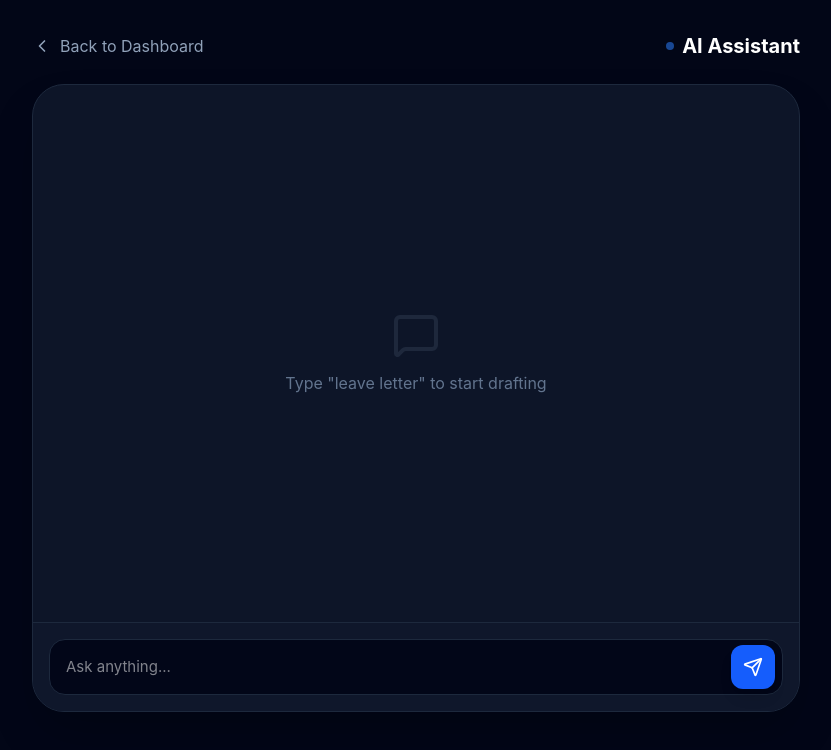
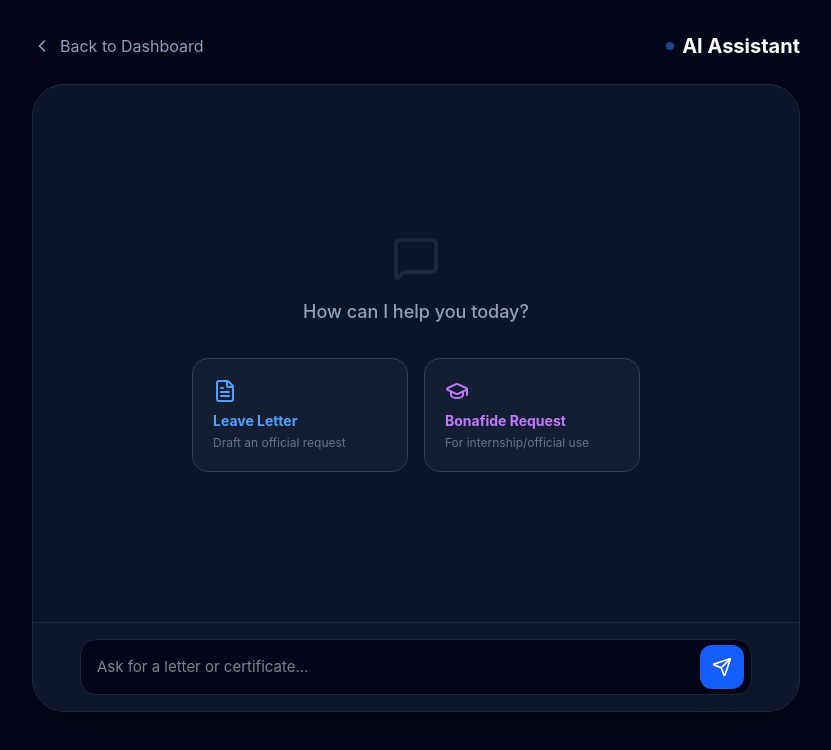
Before and after one commit to Arihant029/campus-sync-ai, a React (Vite) app in the folder campus-sync/client/: page / in a window 1280 px wide. Both pictures are taken after a click on the button "Start Chat". Shown: the top 750 px of the page, without its empty margins (224-1055 px from the left). Built offline with nearby package versions, Linux system fonts and the light colour scheme.

Commit message:
feat: complete dashboard and chat with quick action buttons

```diff
--- a/campus-sync/client/src/App.jsx
+++ b/campus-sync/client/src/App.jsx
@@ -7,7 +7,9 @@ import {
   Utensils,
   Bell,
   Send,
-  ChevronLeft
+  ChevronLeft,
+  FileText,
+  GraduationCap
 } from 'lucide-react';
 
 function App() {
@@ -16,12 +18,15 @@ function App() {
   const [loading, setLoading] = useState(false);
   const [showChat, setShowChat] = useState(false);
 
+  // Your live Render backend URL
   const API_URL = "https://campus-sync-ai.onrender.com/api/chat";
 
-  const handleSend = async () => {
-    if (!input.trim()) return;
+  const handleSend = async (forcedInput = null) => {
+    const messageToSend = forcedInput || input;
+    if (!messageToSend.trim()) return;
+
     setLoading(true);
-    const userMsg = { role: 'user', content: input };
+    const userMsg = { role: 'user', content: messageToSend };
     setMessages(prev => [...prev, userMsg]);
     setInput('');
 
@@ -29,12 +34,15 @@ function App() {
       const response = await fetch(API_URL, {
         method: 'POST',
         headers: { 'Content-Type': 'application/json' },
-        body: JSON.stringify({ message: input }),
+        body: JSON.stringify({ message: messageToSend }),
       });
       const data = await response.json();
       setMessages(prev => [...prev, { role: 'assistant', content: data.reply }]);
     } catch (err) {
-      setMessages(prev => [...prev, { role: 'assistant', content: "Connection Error. Render server is waking up, please wait 30 seconds and try again." }]);
+      setMessages(prev => [...prev, {
+        role: 'assistant',
+        content: "Connection Error. The server is waking up (Free Tier). Please wait 30 seconds and try again."
+      }]);
     }
     setLoading(false);
   };
@@ -43,10 +51,10 @@ function App() {
     const doc = new jsPDF();
     const splitText = doc.splitTextToSize(content, 180);
     doc.text(splitText, 15, 20);
-    doc.save("CampusSync_Document.pdf");
+    doc.save("CampusSync_Official_Document.pdf");
   };
 
-  // DASHBOARD VIEW
+  // --- DASHBOARD VIEW ---
   if (!showChat) {
     return (
       <div className="min-h-screen bg-[#0f172a] text-white p-6 md:p-12 font-sans">
@@ -111,7 +119,7 @@ function App() {
     );
   }
 
-  // CHAT VIEW
+  // --- CHAT VIEW ---
   return (
     <div className="min-h-screen bg-[#020617] text-white flex flex-col p-4 md:p-8">
       <div className="max-w-3xl w-full mx-auto flex flex-col h-[85vh]">
@@ -131,25 +139,52 @@ function App() {
 
         <div className="flex-1 bg-slate-900/90 rounded-[2rem] border border-slate-800 shadow-2xl flex flex-col overflow-hidden">
           <div className="flex-1 overflow-y-auto p-6 space-y-6 scrollbar-hide">
+
+            {/* WELCOME / QUICK SUGGESTIONS */}
             {messages.length === 0 && (
-              <div className="h-full flex flex-col items-center justify-center text-slate-500 space-y-3">
-                <MessageSquare size={48} className="opacity-20" />
-                <p>Type "leave letter" to start drafting</p>
+              <div className="h-full flex flex-col items-center justify-center text-slate-500 space-y-8 py-10">
+                <div className="text-center">
+                  <MessageSquare size={48} className="opacity-20 mx-auto mb-4" />
+                  <p className="text-lg font-medium text-slate-400">How can I help you today?</p>
+                </div>
+
+                <div className="grid grid-cols-1 sm:grid-cols-2 gap-4 w-full max-w-md">
+                  <button
+                    onClick={() => handleSend("Generate a Leave Letter for the HOD")}
+                    className="bg-slate-800/50 border border-slate-700 p-5 rounded-2xl hover:bg-blue-600/20 hover:border-blue-500 transition-all text-left group"
+                  >
+                    <FileText className="text-blue-400 mb-2 group-hover:scale-110 transition-transform" size={24} />
+                    <p className="text-blue-400 font-bold text-sm">Leave Letter</p>
+                    <p className="text-xs text-slate-500 mt-1">Draft an official request</p>
+                  </button>
+
+                  <button
+                    onClick={() => handleSend("Draft a request for a Bonafide Certificate")}
+                    className="bg-slate-800/50 border border-slate-700 p-5 rounded-2xl hover:bg-purple-600/20 hover:border-purple-500 transition-all text-left group"
+                  >
+                    <GraduationCap className="text-purple-400 mb-2 group-hover:scale-110 transition-transform" size={24} />
+                    <p className="text-purple-400 font-bold text-sm">Bonafide Request</p>
+                    <p className="text-xs text-slate-500 mt-1">For internship/official use</p>
+                  </button>
+                </div>
               </div>
             )}
 
+            {/* MESSAGE RENDERING */}
             {messages.map((msg, i) => (
               <div key={i} className={`flex ${msg.role === 'user' ? 'justify-end' : 'justify-start'}`}>
                 <div className={`max-w-[85%] p-5 rounded-2xl ${
                   msg.role === 'user'
                   ? 'bg-blue-600 text-white rounded-tr-none'
-                  : 'bg-slate-800 border border-slate-700 rounded-tl-none'
+                  : 'bg-slate-800 border border-slate-700 rounded-tl-none shadow-xl'
                 }`}>
-                  <p className="whitespace-pre-wrap text-[15px] leading-relaxed font-medium">{msg.content}</p>
-                  {msg.role === 'assistant' && msg.content.includes("Respectfully") && (
+                  <p className="whitespace-pre-wrap text-[15px] leading-relaxed">{msg.content}</p>
+
+                  {/* PDF DOWNLOAD BUTTON (Only if content looks like a letter) */}
+                  {msg.role === 'assistant' && (msg.content.includes("Respectfully") || msg.content.includes("Sincerely") || msg.content.includes("Subject:")) && (
                     <button
                       onClick={() => downloadPDF(msg.content)}
-                      className="mt-4 w-full flex items-center justify-center gap-2 bg-emerald-600 hover:bg-emerald-700 p-3 rounded-xl text-xs font-bold uppercase tracking-wider transition-all"
+                      className="mt-4 w-full flex items-center justify-center gap-2 bg-emerald-600 hover:bg-emerald-700 p-3 rounded-xl text-xs font-bold uppercase tracking-wider transition-all shadow-md active:scale-95"
                     >
                       Download Official Document (PDF)
                     </button>
@@ -157,27 +192,29 @@ function App() {
                 </div>
               </div>
             ))}
+
             {loading && (
-              <div className="flex gap-2 items-center text-blue-400 text-sm">
+              <div className="flex gap-2 items-center text-blue-400 text-sm font-medium">
                 <div className="w-1.5 h-1.5 bg-blue-400 rounded-full animate-bounce"></div>
                 <div className="w-1.5 h-1.5 bg-blue-400 rounded-full animate-bounce [animation-delay:0.2s]"></div>
                 <div className="w-1.5 h-1.5 bg-blue-400 rounded-full animate-bounce [animation-delay:0.4s]"></div>
-                <span>AI is thinking...</span>
+                <span>AI is drafting your response...</span>
               </div>
             )}
           </div>
 
+          {/* INPUT AREA */}
           <div className="p-4 bg-slate-900 border-t border-slate-800">
-            <div className="relative flex items-center">
+            <div className="relative flex items-center max-w-2xl mx-auto w-full">
               <input
                 className="w-full bg-slate-950 border border-slate-800 p-4 pr-16 rounded-2xl outline-none focus:border-blue-500 focus:ring-1 focus:ring-blue-500 transition-all text-[15px]"
                 value={input}
                 onChange={(e) => setInput(e.target.value)}
                 onKeyPress={(e) => e.key === 'Enter' && handleSend()}
-                placeholder="Ask anything..."
+                placeholder="Ask for a letter or certificate..."
               />
               <button
-                onClick={handleSend}
+                onClick={() => handleSend()}
                 className="absolute right-2 bg-blue-600 hover:bg-blue-700 p-3 rounded-xl transition-all shadow-lg active:scale-95"
               >
                 <Send size={20} />
```
